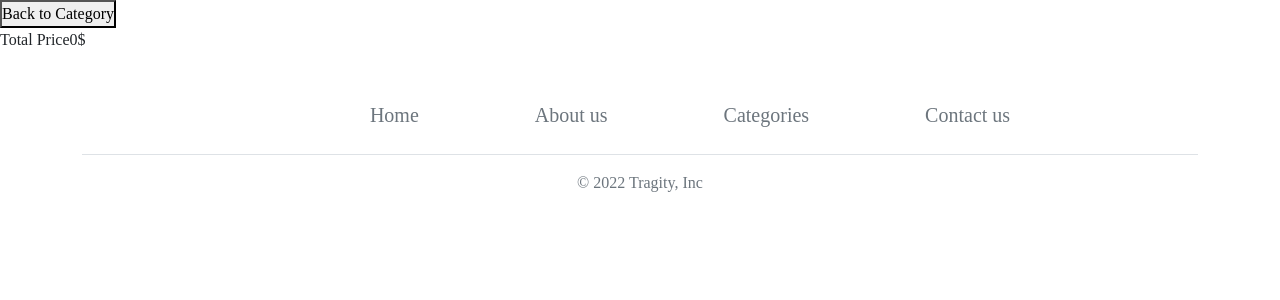
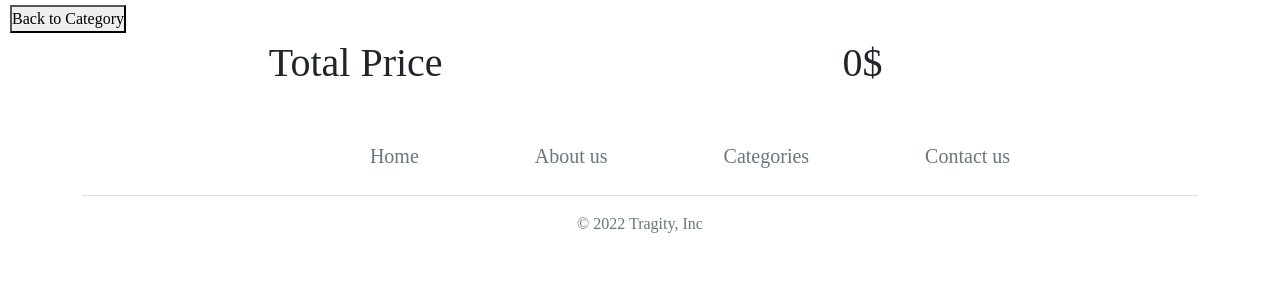
Before and after one commit to sksdesilva/Tragity, a React (Create React App) app: page /cart in a window 1280 px wide. Shown: the top 300 px of the page. Built offline with nearby package versions, Linux system fonts and the light colour scheme.

Commit message:
update cart page

```diff
--- a/src/components/CommonCatalog/Cart/Cart.css
+++ b/src/components/CommonCatalog/Cart/Cart.css
@@ -1,4 +1,64 @@
+
+.backbtn{
+    margin-left: 10px;
+    margin-top: 5px;
+}
+
+article{
+    width: 58%;
+    margin: auto;
+}
+
+.col-7 img{
+    width: 50px;
+    height: 50px;
+}
+
+.col-5{
+    display: inline flex;
+}
+
+.col-5 button{
+    margin-right: 20px;
+    width: 20px;
+    margin-bottom: 5px;
+}
+
+.col-5 span{
+    background-color: aqua;
+}
+
+#bt1{
+    width:100px;
+    color: white;
+    background-color:lightgreen;
+}
+#price{
+    margin-left: 400px;
+    font-family: 'Times New Roman', Times, serif;
+}
+
+.tAmount{
+    font-size: 40px;
+    font-family: 'Times New Roman', Times, serif;
+}
+
+#pdescription{
+    font-family: 'Times New Roman', Times, serif;
+}
+
+/*
+.cart_img{
+    display: flex;
+    width: 400px;
+}
+
+.cart-img p{
+    font-weight: bold;
+    margin-left: 10px;
+}
+
 .cartimg{
-    width: 20px;
-    height: 20px;
-}
+    width: 100px;
+    height: 100px;
+} */
--- a/src/components/CommonCatalog/Cart/Cart.js
+++ b/src/components/CommonCatalog/Cart/Cart.js
@@ -7,34 +7,51 @@ const Cart = ({cart,setCart,setShow}) =>{
     const [price , setPrice] = useState(0);
     return(
 
+        <>
+        <button className="backbtn" onClick={()=>setShow(true)}>Back to Category</button>
+        <article>
 
-        <article>
-            <button onClick={()=>setShow(true)}>Back to Category</button>
             {
                 cart?.map((value)=>(
-                    <div className = "cart_box" key={value.id}>
+                    <div className="row">
+
+                    <div className = "col-7" key={value.id}>
                         <div className="cart_img">
-                            <img class = "cartimg"src={value.image}/>
+                            <img src={value.image}/>
                             <p>{value.name}</p>
+                            </div>
                         </div>
+                        <div className="col-5">
                         <div>
                             <button>+</button>
+                            <span>{value.price}$</span>
+                            <br/>
                             <button>-</button>
+                            <button id="bt1">Remove</button>
+
+
                         </div>
+
                         <div>
-                            <span>{value.price}</span>
-                            <button>Remove</button>
+
+
+
+                            </div>
                         </div>
+                        <hr/>
                         </div>
+
+
 
 
                 ))}
 
-            <div>
-                <span>Total Price</span>
-                <span>{price}$</span>
+            <div className="tAmount">
+                <span id ="pdescription">Total Price</span>
+                <span id="price">{price}$</span>
             </div>
         </article>
+        </>
         )
         }
 
```
